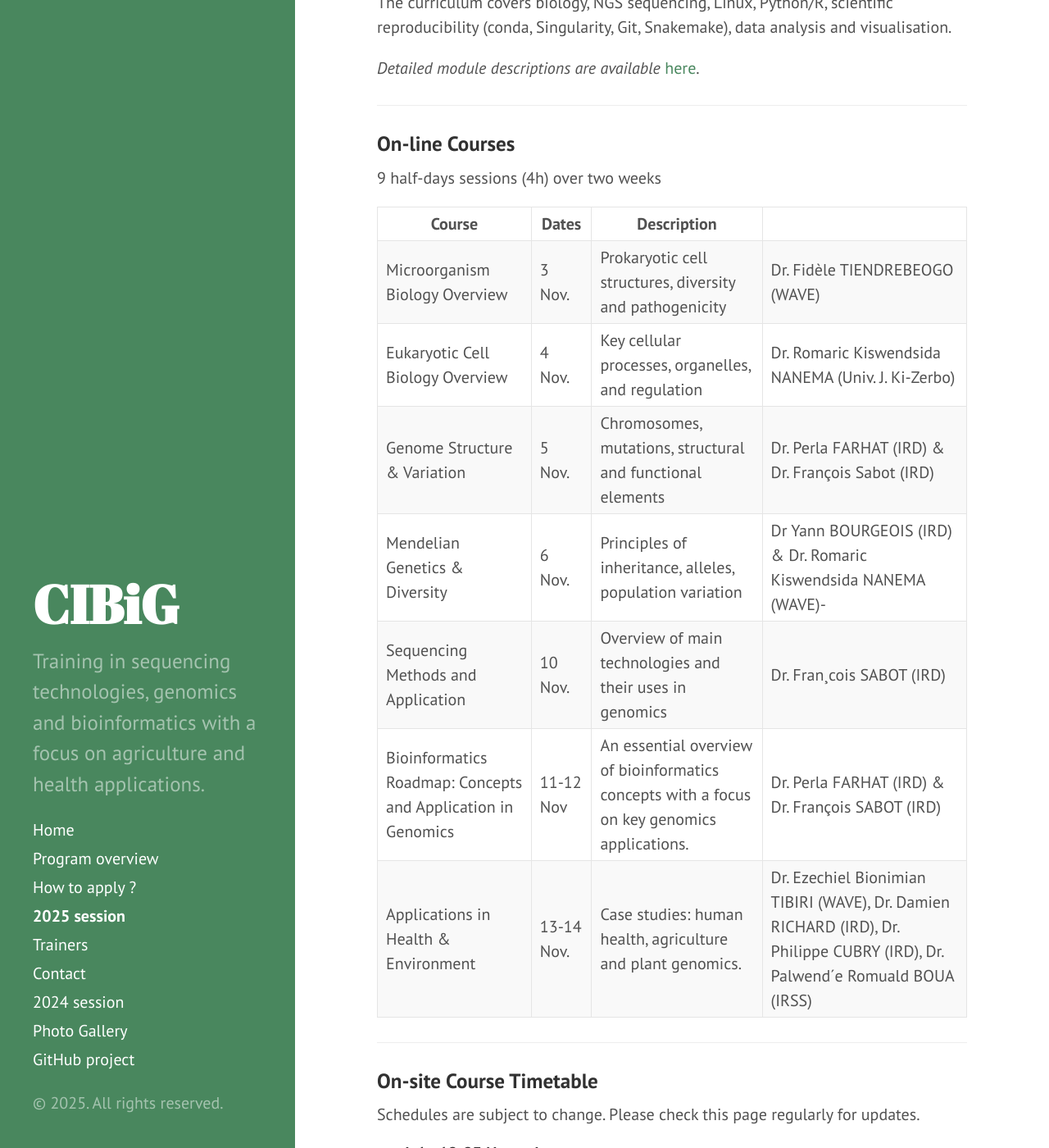
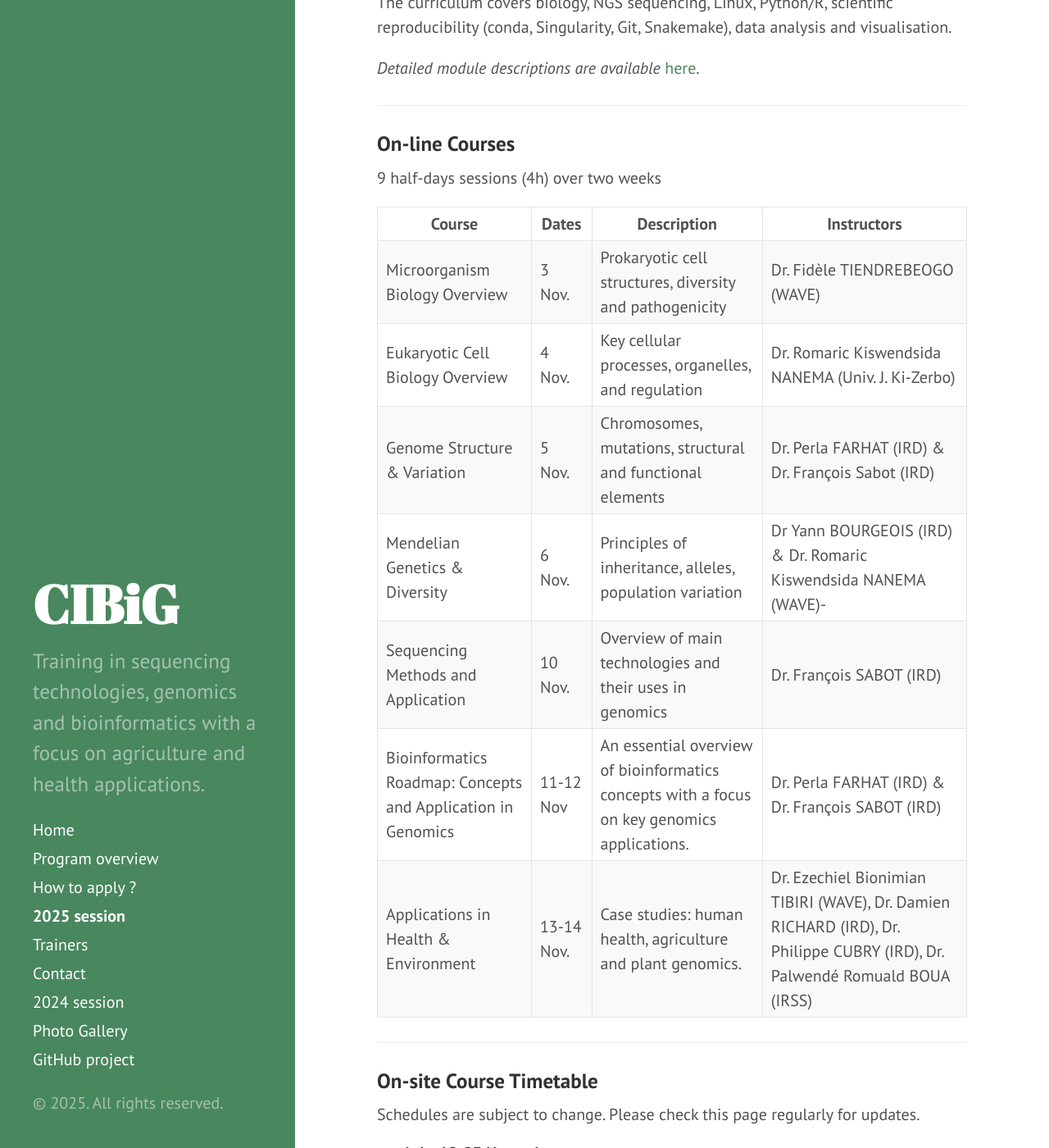
Before and after one commit to wave-centre/cibig, a Jekyll site: the page built from docs/03-2025.md, in a window 1280 px wide and 1400 px high, scrolled down 719 px. Shown: the whole window at 82% size. Built offline with Jekyll 4.4.1, drawn with Linux system fonts in a browser that asks for light colours.

Commit message:
Update 03-2025.md

```diff
--- a/docs/03-2025.md
+++ b/docs/03-2025.md
@@ -17,7 +17,7 @@
 
 The curriculum covers biology, NGS sequencing, Linux, Python/R, scientific reproducibility (conda, Singularity, Git, Snakemake), data analysis and visualisation.
 
-*Detailed module descriptions are available*  [here](https://cibig-wave.github.io/cibig/01-description.html).
+*Detailed module descriptions are available*  [here](https://wave-centre.github.io/cibig/01-description.html).
 
 ---
 
@@ -26,15 +26,15 @@
 9 half-days sessions (4h) over two weeks
 
 
-| Course                                                   | Dates                              | Description |
+| Course                                                   | Dates                              | Description | Instructors |
 | ------------------------------------------------------- | ---------------------------------- | -------- | -------- |
 | Microorganism Biology Overview |  3 Nov. | Prokaryotic cell structures, diversity and pathogenicity | Dr. Fidèle TIENDREBEOGO (WAVE) |
 | Eukaryotic Cell Biology Overview | 4 Nov. | Key cellular processes, organelles, and regulation | Dr. Romaric Kiswendsida NANEMA (Univ. J. Ki-Zerbo) |
 |  Genome Structure & Variation |  5 Nov. | Chromosomes, mutations, structural and functional elements | Dr. Perla FARHAT (IRD) & Dr. François Sabot (IRD) |
 |  Mendelian Genetics & Diversity |  6 Nov. | Principles of inheritance, alleles, population variation | Dr Yann BOURGEOIS (IRD) & Dr. Romaric Kiswendsida NANEMA (WAVE)- |
-|  Sequencing Methods and Application |  10 Nov. |  Overview of main technologies and their uses in genomics | Dr. Fran¸cois SABOT (IRD) |
+|  Sequencing Methods and Application |  10 Nov. |  Overview of main technologies and their uses in genomics | Dr. François SABOT (IRD) |
 |  Bioinformatics Roadmap: Concepts and Application in Genomics |  11-12 Nov |  An essential overview of bioinformatics concepts with a focus on key genomics applications. | Dr. Perla FARHAT (IRD) & Dr. François SABOT (IRD) |
-|  Applications in Health & Environment |  13-14 Nov. |  Case studies: human health, agriculture and plant genomics. | Dr. Ezechiel Bionimian TIBIRI (WAVE), Dr. Damien RICHARD (IRD), Dr. Philippe CUBRY (IRD), Dr. Palwend´e Romuald BOUA (IRSS) |
+|  Applications in Health & Environment |  13-14 Nov. |  Case studies: human health, agriculture and plant genomics. | Dr. Ezechiel Bionimian TIBIRI (WAVE), Dr. Damien RICHARD (IRD), Dr. Philippe CUBRY (IRD), Dr. Palwendé Romuald BOUA (IRSS) |
 
 ---
 
@@ -62,4 +62,4 @@
 
 For further information, please email **[bioinfo@wave-center.org](mailto:bioinfo@wave-center.org)**.
 
-[more detail about each course](https://cibig-wave.github.io/01-description.html)
+[more detail about each course](https://wave-centre.github.io/cibig/01-description.html)
```
